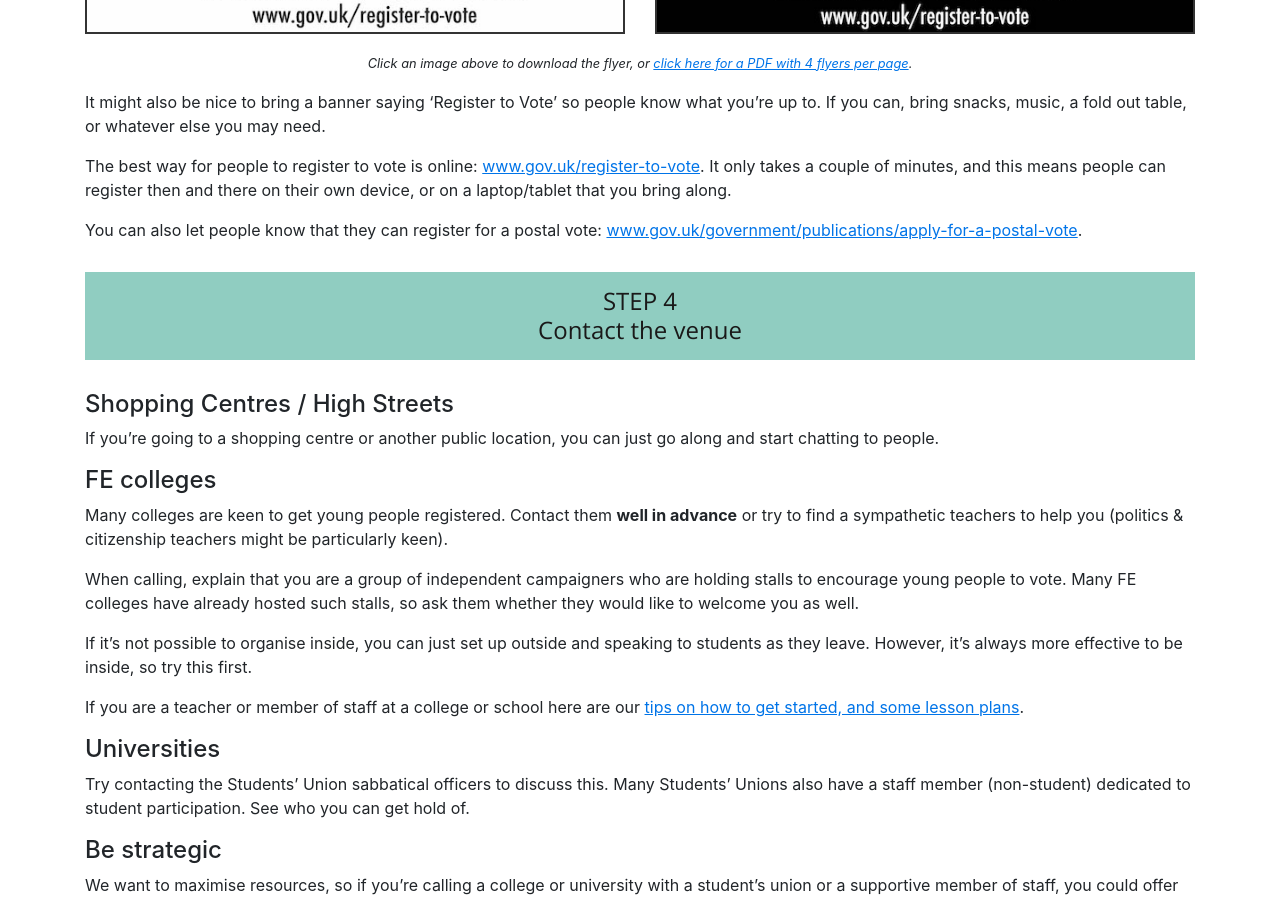
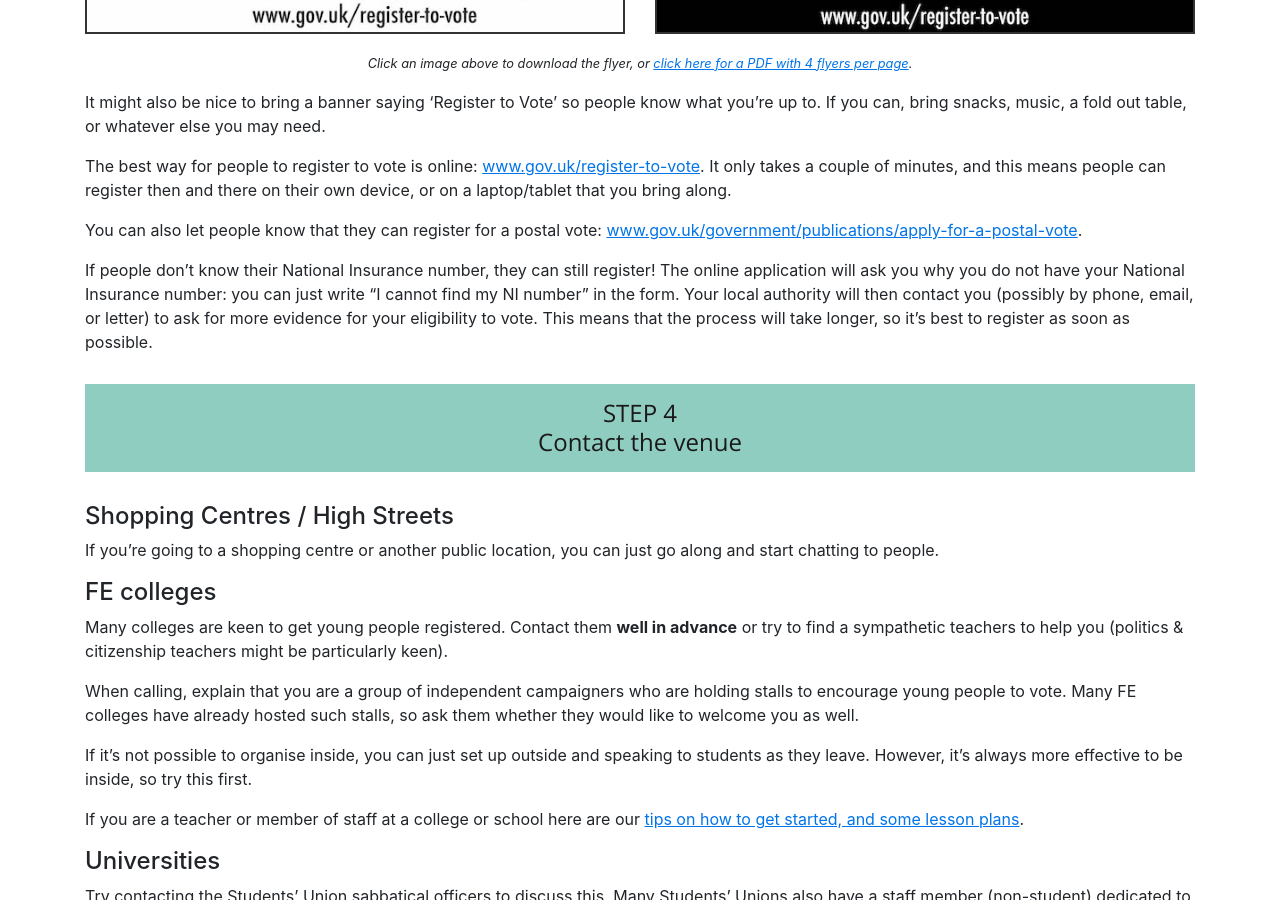
Before and after one commit to youthvoteuk/youthvoteuk2019, a Jekyll site: the page built from index.md, in a window 1280 px wide and 900 px high, scrolled down 3545 px. Built offline with Jekyll 4.4.1, drawn with Linux system fonts in a browser that asks for light colours.

Commit message:
NI number text

```diff
--- a/index.md
+++ b/index.md
@@ -61,6 +61,8 @@ It might also be nice to bring a banner saying 'Register to Vote' so people know
 The best way for people to register to vote is online: [www.gov.uk/register-to-vote](https://www.gov.uk/register-to-vote). It only takes a couple of minutes, and this means people can register then and there on their own device, or on a laptop/tablet that you bring along.
 
 You can also let people know that they can register for a postal vote: [www.gov.uk/government/publications/apply-for-a-postal-vote](https://www.gov.uk/government/publications/apply-for-a-postal-vote).
+
+If people don’t know their National Insurance number, they can still register! The online application will ask you why you do not have your National Insurance number: you can just write “I cannot find my NI number” in the form. Your local authority will then contact you (possibly by phone, email, or letter) to ask for more evidence for your eligibility to vote. This means that the process will take longer, so it’s best to register as soon as possible.
 
 </section>
 
```
